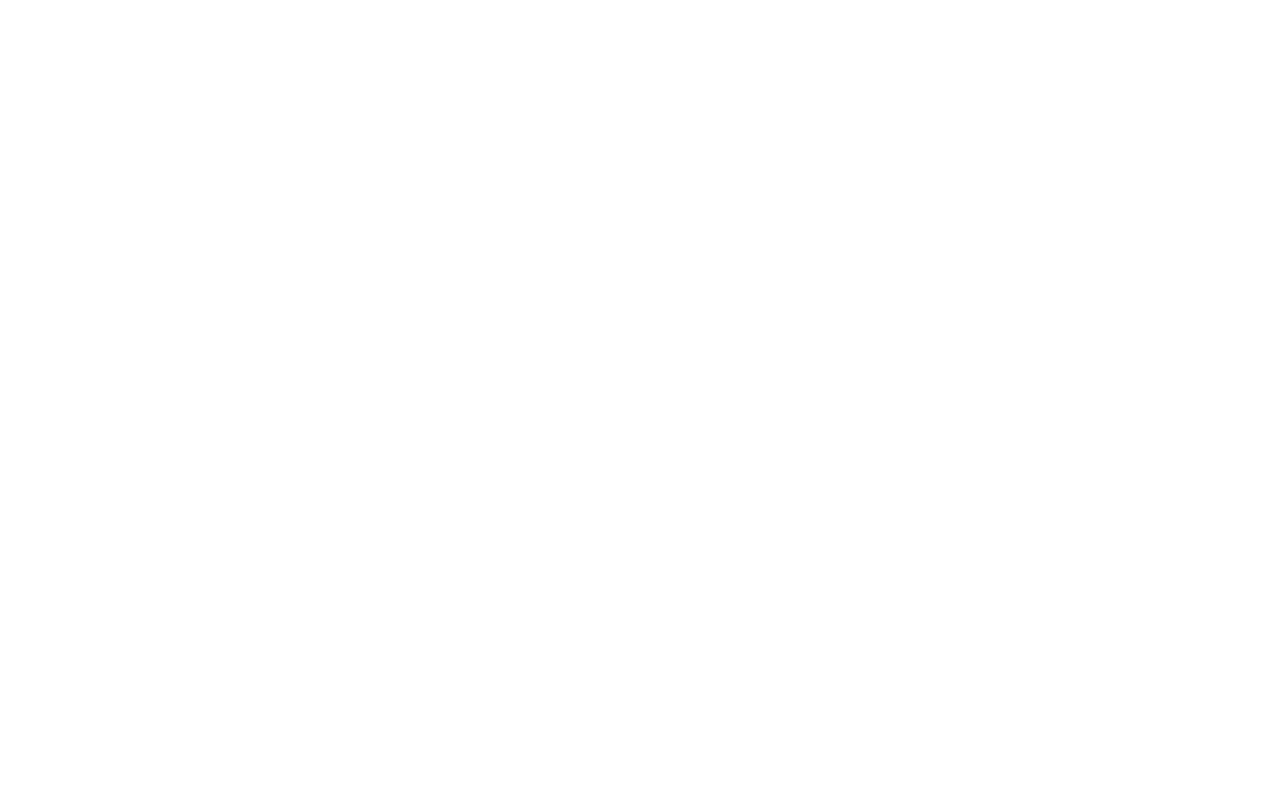
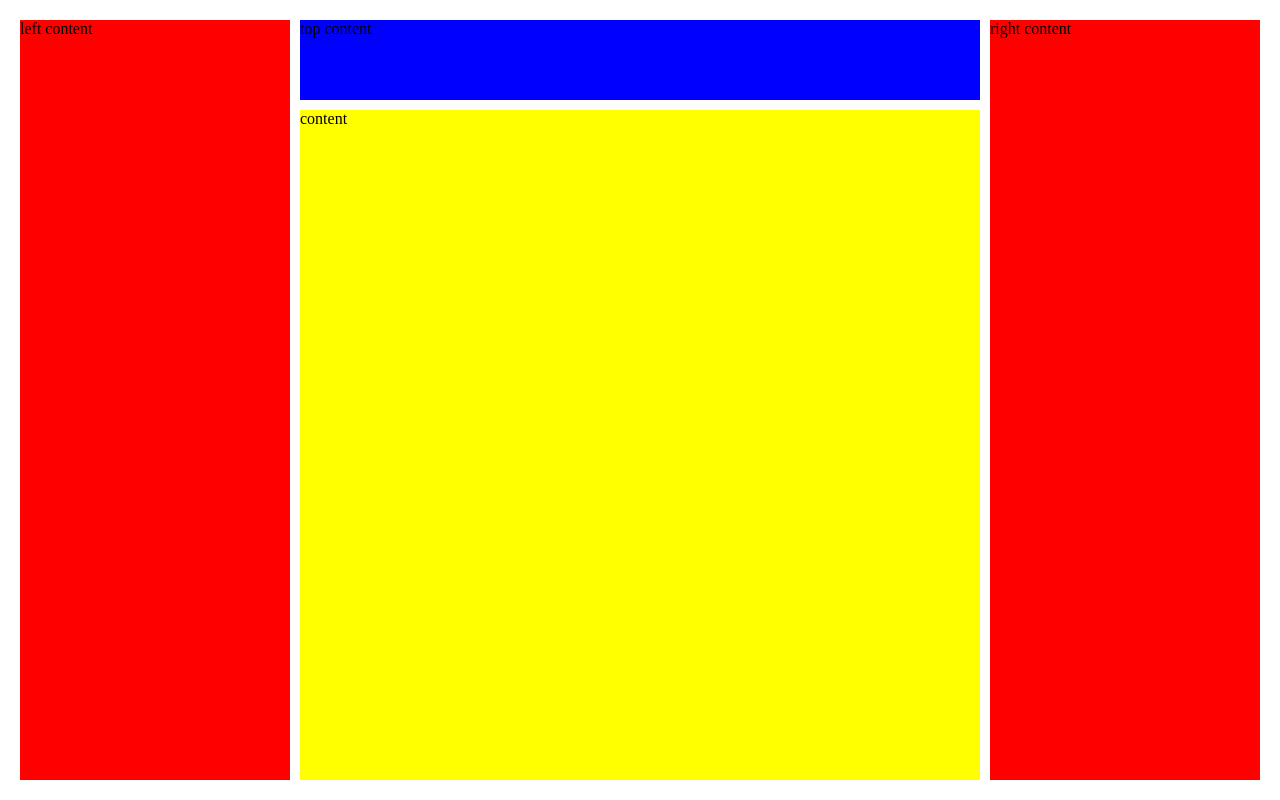
Before and after one commit to hejuxin/vue-lowcode, a Vue app: page / in a window 1280 px wide. Built offline with nearby package versions, Linux system fonts and the light colour scheme.

Commit message:
feat: layout

```diff
--- a/src/App.vue
+++ b/src/App.vue
@@ -1,8 +1,20 @@
 <template>
+  <div class="app">
+    <Editor></Editor>
+  </div>
 </template>
 
-<script>
+<script setup>
+import Editor from './packages/editor'
+
 </script>
 
 <style lang="scss">
+.app {
+  position: fixed;
+  top: 20px;
+  left: 20px;
+  right: 20px;
+  bottom: 20px;
+}
 </style>
--- /dev/null
+++ b/src/packages/editor.jsx
@@ -0,0 +1,21 @@
+import { defineComponent } from "vue";
+import './editor.scss';
+
+export default defineComponent({
+  setup() {
+    return () => (
+      <div className="editor">
+        <div className="editor-left">left content</div>
+        <div className="editor-right">right content</div>
+        <div className="editor-container">
+          <div className="editor-container-top">top content</div>
+          <div className="editor-container-content">
+            <div className="editor-container-content-canvas">
+              content
+            </div>
+          </div>
+        </div>
+      </div>
+    )
+  }
+})
--- /dev/null
+++ b/src/packages/editor.scss
@@ -0,0 +1,85 @@
+.editor {
+    width: 100%;
+    height: 100%;
+
+    &>div {
+        height: 100%;
+    }
+
+    &-left,
+    &-right {
+        float: left;
+        width: 270px;
+        height: 100%;
+        background: red;
+    }
+
+    &-left {
+        &-item {
+            width: 250px;
+            margin: 20px auto;
+            display: flex;
+            justify-content: center;
+            align-items: center;
+            background: #fff;
+            padding: 20px;
+            box-sizing: border-box;
+            cursor: move;
+            user-select: none;
+            min-height: 100px;
+            position: relative;
+
+            >span {
+                position: absolute;
+                top: 0;
+                left: 0;
+                background: rgb(96, 205, 224);
+                color: #fff;
+                padding: 4px;
+            }
+
+            &::after {
+                content: '';
+                position: absolute;
+                top: 0;
+                left: 0;
+                right: 0;
+                bottom: 0;
+                background: #ccc;
+                opacity: 0.2;
+            }
+        }
+    }
+
+    &-right {
+        float: right;
+    }
+
+    &-container {
+        overflow: hidden;
+        padding: 0 10px;
+        // background: yellow;
+
+        &-top {
+            height: 80px;
+            background: blue;
+        }
+
+        &-content {
+            max-height: calc(100% - 80px - 10px);
+            margin-top: 10px;
+            height: 100%;
+            background: yellow;
+            overflow: scroll;
+
+            &-canvas {
+                position: relative;
+            }
+        }
+    }
+}
+
+
+.editor-block {
+    position: absolute;
+}
```
